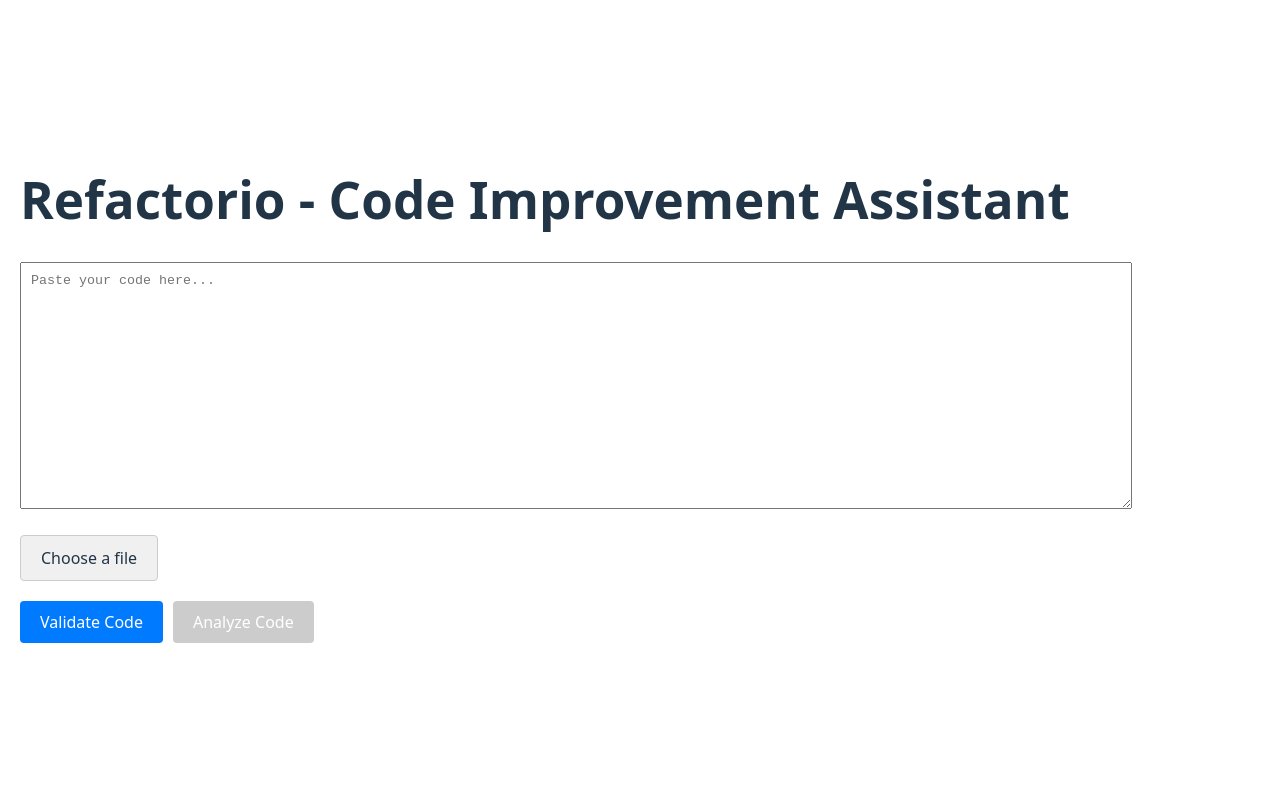
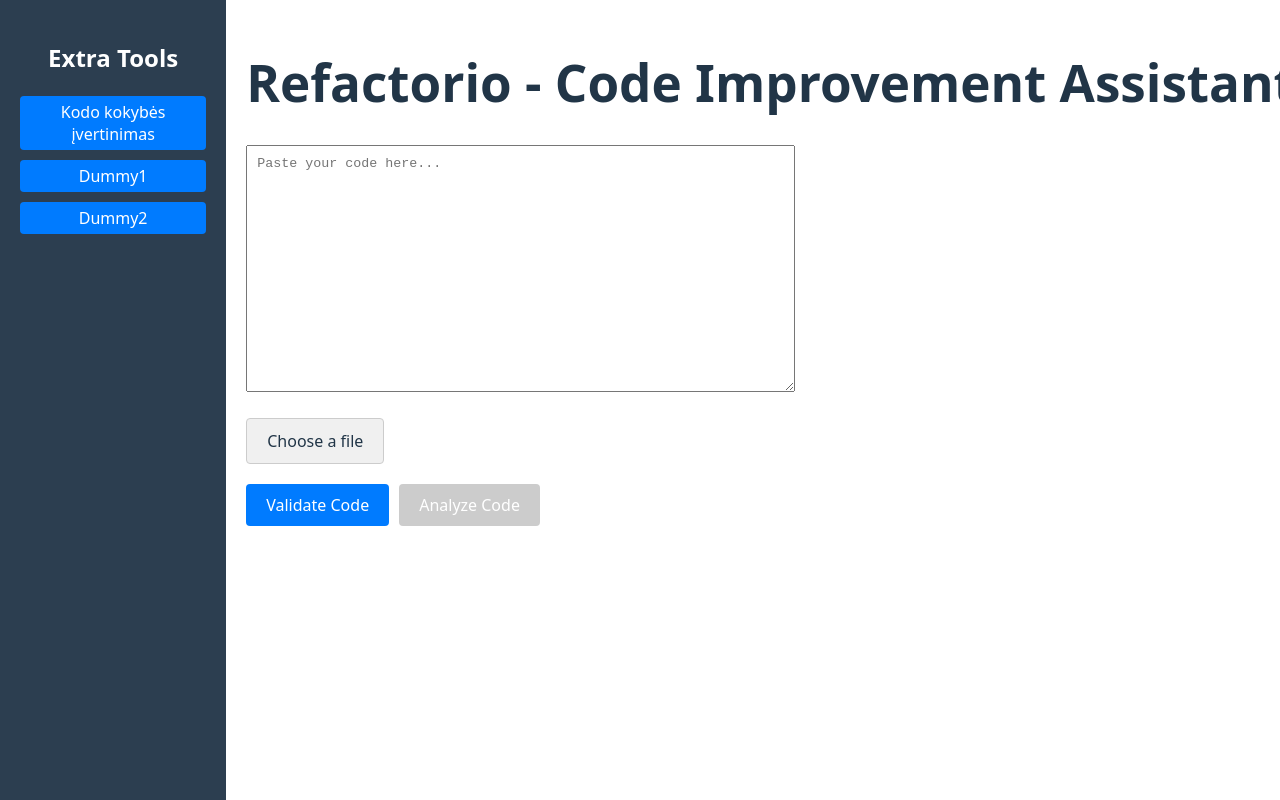
Before and after one commit to BlenderEngineer/Refactorio, a React (Vite) app in the folder fe/: page / in a window 1280 px wide. Built offline with nearby package versions, Linux system fonts and the light colour scheme.

Commit message:
Added sidebar for task SCRUM-29

```diff
--- a/fe/src/App.css
+++ b/fe/src/App.css
@@ -8,11 +8,19 @@
   width: 100%;
   margin: 0 auto;
   padding: 20px;
+  grid-column: 2/10;
+  grid-row: 1/1;
+}
+
+.app-container-wrapper {
+  display: grid;
+  width: 100%; height: 100%;
+  position: absolute; top: 0; left: 0;
+  overflow: hidden;
 }
 
 .input-section {
   display: grid;
-  grid-template-columns: 1fr;
   gap: 20px;
   margin-bottom: 20px;
 }
@@ -22,7 +30,7 @@
 }
 
 .code-input textarea {
-  width: 100%;
+  width: 50%;
   padding: 10px;
   font-family: monospace;
 }
@@ -85,3 +93,22 @@ button:disabled {
   white-space: pre-wrap;
   word-wrap: break-word;
 }
+
+.sidebar {
+  grid-column: 1/2;
+  grid-row: 1/1;
+  background-color: #2c3e50;
+
+  color: white;
+  padding: 20px;
+
+
+  justify-items: center;
+}
+.sidebar-container{
+  gap: 10px;display: flex;
+  flex-direction: column;
+}
+.sidebar-container > button{
+  padding: 5px 10px;
+}
--- a/fe/src/App.jsx
+++ b/fe/src/App.jsx
@@ -62,6 +62,7 @@ function App() {
     };
 
     return (
+        <div className="app-container-wrapper">
             <div className="app-container">
                 <h1>Refactorio - Code Improvement Assistant</h1>
 
@@ -113,6 +114,15 @@ function App() {
                     </div>
                 )}
             </div>
+            <div className="sidebar">
+                <h2>Extra Tools</h2>
+                <div className="sidebar-container">
+                    <button>Kodo kokybės įvertinimas</button>
+                    <button>Dummy1</button>
+                    <button>Dummy2</button>
+                </div>
+            </div>
+        </div>
     );
 }
 
```
Also changed, not shown: 1 other file (tests, documents, lock files or other folders). Lines whose indentation alone changed are shown as unchanged.
